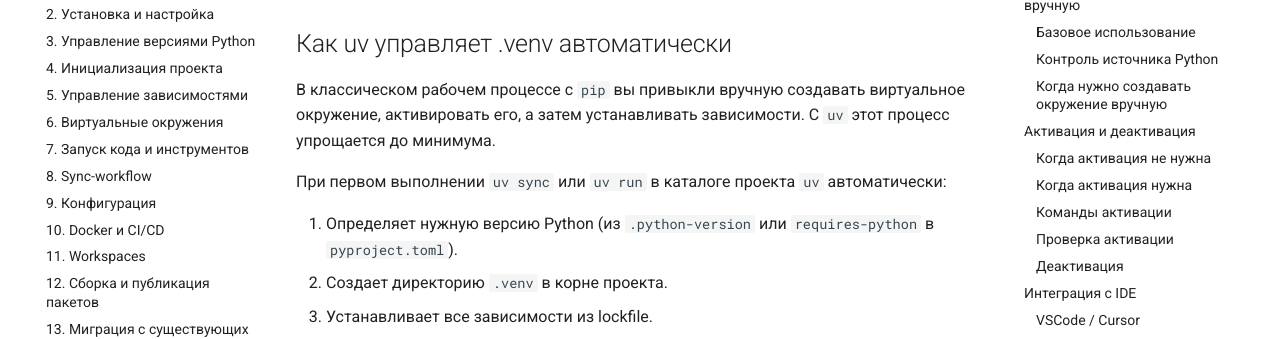
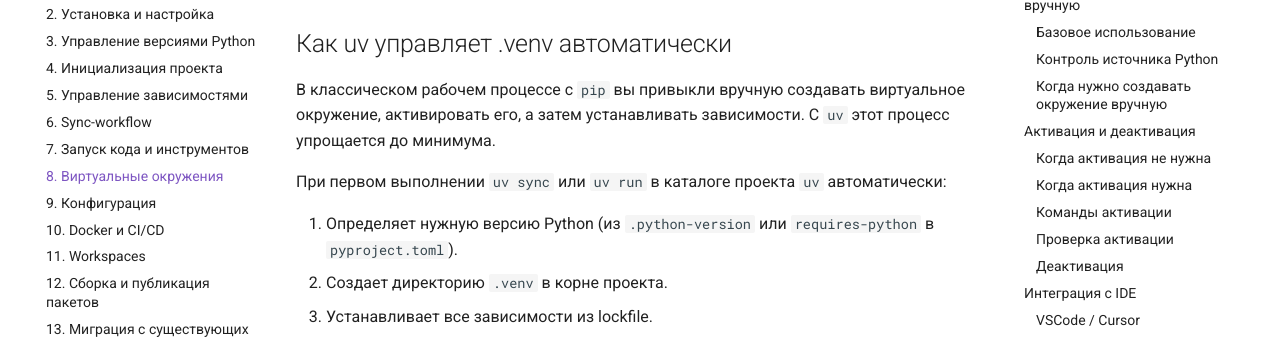
Before and after one commit to VtlBz/manuals-uv-man, an MkDocs documentation site: the page built from docs/08-environments.md, in a window 1280 px wide. Shown: the part 196-535 px from the top of the page. Built offline with MkDocs 1.6.1 and Material for MkDocs 9.7.7, drawn with Linux system fonts in a browser that asks for light colours.

Commit message:
build(mkdocs): update nav order and unicode slugs

```diff
--- a/mkdocs.yml
+++ b/mkdocs.yml
@@ -52,6 +52,7 @@ markdown_extensions:
   - def_list
   - toc:
       permalink: true
+      slugify: !!python/object/apply:pymdownx.slugs.slugify {kwds: {case: lower}}
 
 plugins:
   - search:
@@ -65,9 +66,9 @@ nav:
   - "3. Управление версиями Python": 03-python-versions.md
   - "4. Инициализация проекта": 04-project-init.md
   - "5. Управление зависимостями": 05-dependencies.md
-  - "6. Виртуальные окружения": 06-environments.md
+  - "6. Sync-workflow": 06-sync-workflow.md
   - "7. Запуск кода и инструментов": 07-running-code.md
-  - "8. Sync-workflow": 08-sync-workflow.md
+  - "8. Виртуальные окружения": 08-environments.md
   - "9. Конфигурация": 09-configuration.md
   - "10. Docker и CI/CD": 10-docker-ci.md
   - "11. Workspaces": 11-workspaces.md
```
